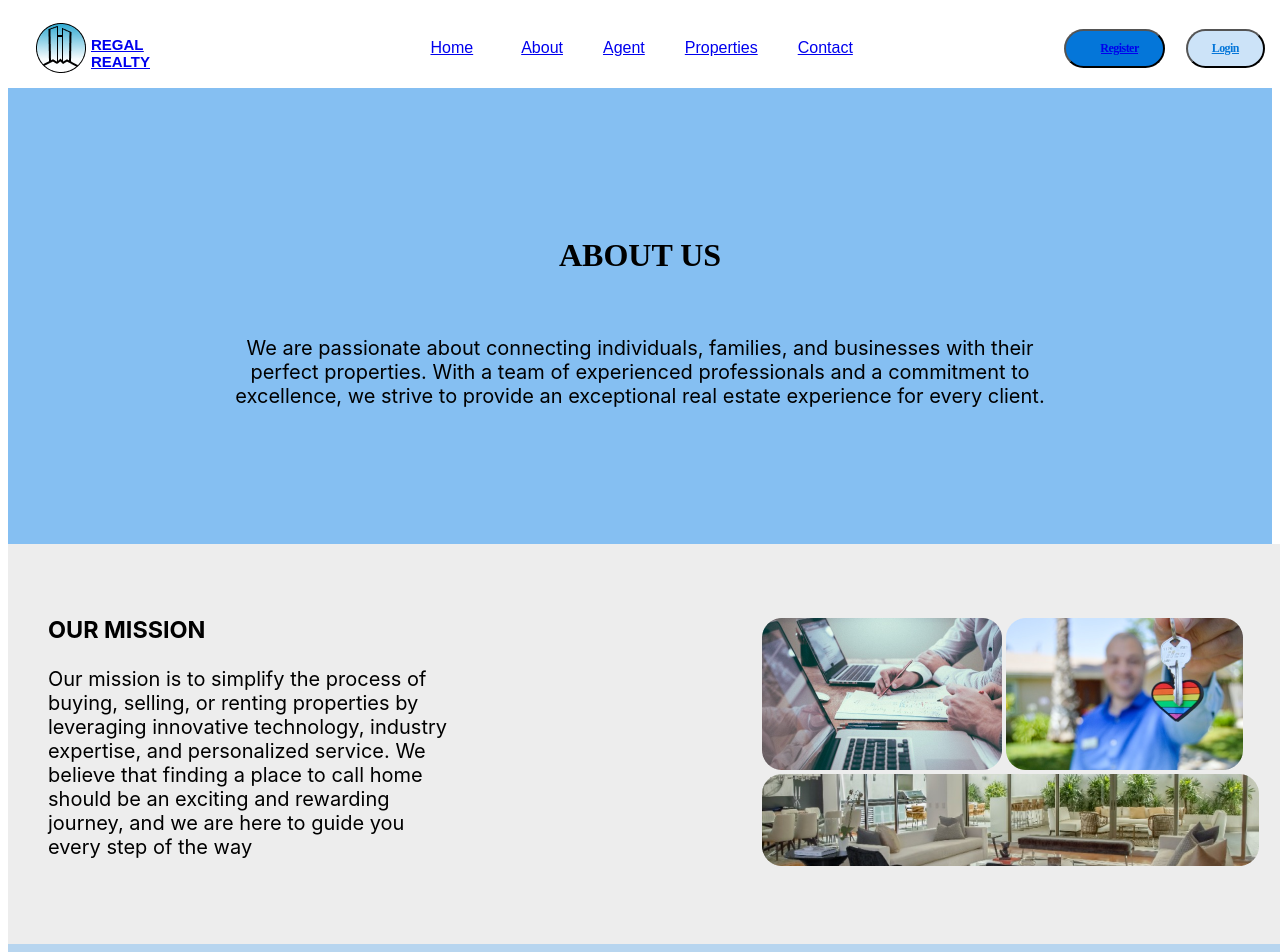
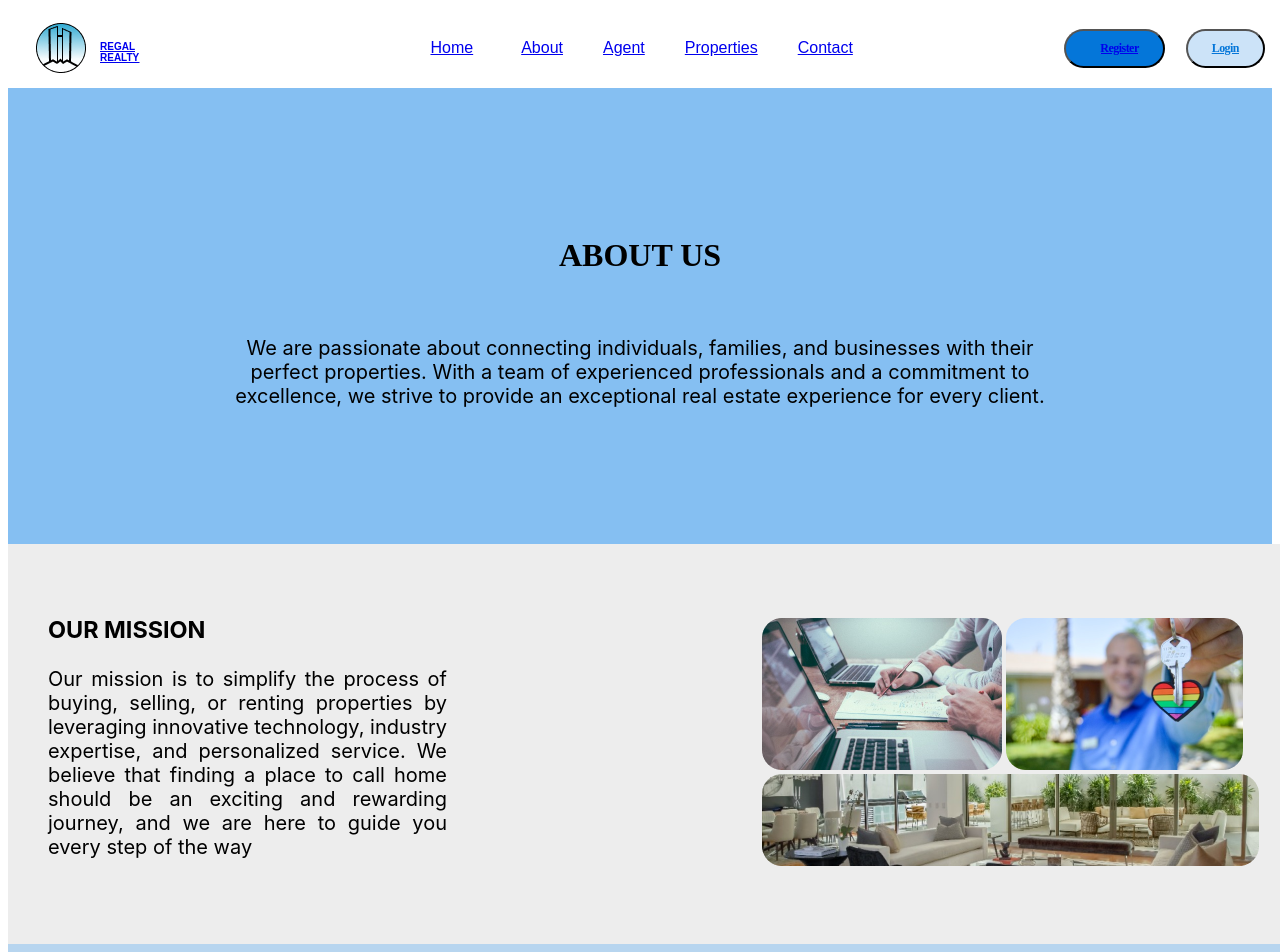
Before and after one commit to Davilla12/upskill-project-Regal-Realty, a plain HTML site: page About.html in a window 1280 px wide. Shown: the top 952 px of the page. Drawn offline with Linux system fonts and the light colour scheme.

Commit message:
Add files via upload

```diff
--- a/About.html
+++ b/About.html
@@ -14,14 +14,14 @@
   </div>
  <div class="firstdiv">
     <h3 class="about">ABOUT US</h3>
-   <p>We are passionate about connecting individuals, families, and businesses with their perfect properties. With a team of experienced professionals and a commitment to excellence, we strive to provide an exceptional real estate experience for every client.</p>
+   <p >We are passionate about connecting individuals, families, and businesses with their perfect properties. With a team of experienced professionals and a commitment to excellence, we strive to provide an exceptional real estate experience for every client.</p>
   </div>
 
   <div class="seconddiv">
     <div class="textdiv"><h3>OUR MISSION</h3>
-     <P>Our mission is to simplify the process of buying, selling, or renting properties by leveraging innovative technology, industry expertise, and personalized service. We believe that finding a place to call home should be an exciting and rewarding journey, and we are here to guide you every step of the way</P>
+     <P class="mission">Our mission is to simplify the process of buying, selling, or renting properties by leveraging innovative technology, industry expertise, and personalized service. We believe that finding a place to call home should be an exciting and rewarding journey, and we are here to guide you every step of the way</P>
      </div>
-    <div class="imgdiv"> <img class="img10" src="Rectangle 110.png" alt="img1">
+    <div class="imgdiv"><img class="img10" src="Rectangle 110.png" alt="img1">
     <img clss="img20" src="Rectangle 111.png" alt="img2">
     <img class="img30" src="Rectangle 109.png" alt="img3"></div>
   </div>
--- a/style.css
+++ b/style.css
@@ -22,18 +22,20 @@ margin-left: -130px;
 
 }
 .regal{
-  width: 41px;
+  width: 32px;
 height: 24px;
 flex-shrink: 0;
 color: #000;
 font-family: sans-serif;
-font-size: 15px;
+font-size: 10px;
 font-style: normal;
 font-weight: 700;
 line-height: normal;
 text-decoration-line: underline;
-
-
+padding-top: 10px;
+}
+.mission{
+  text-align: justify;
 }
 
 .car{
```
